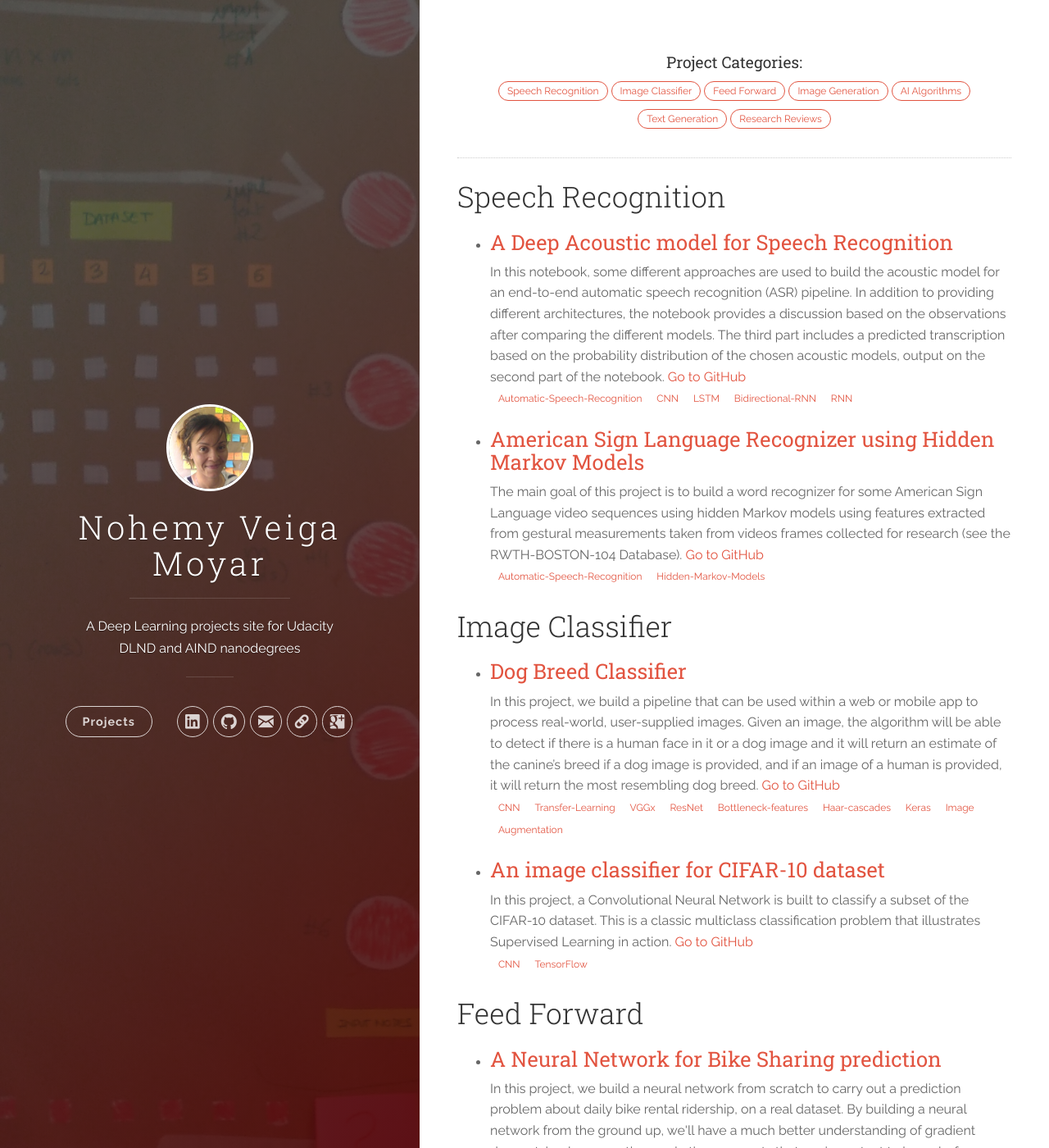
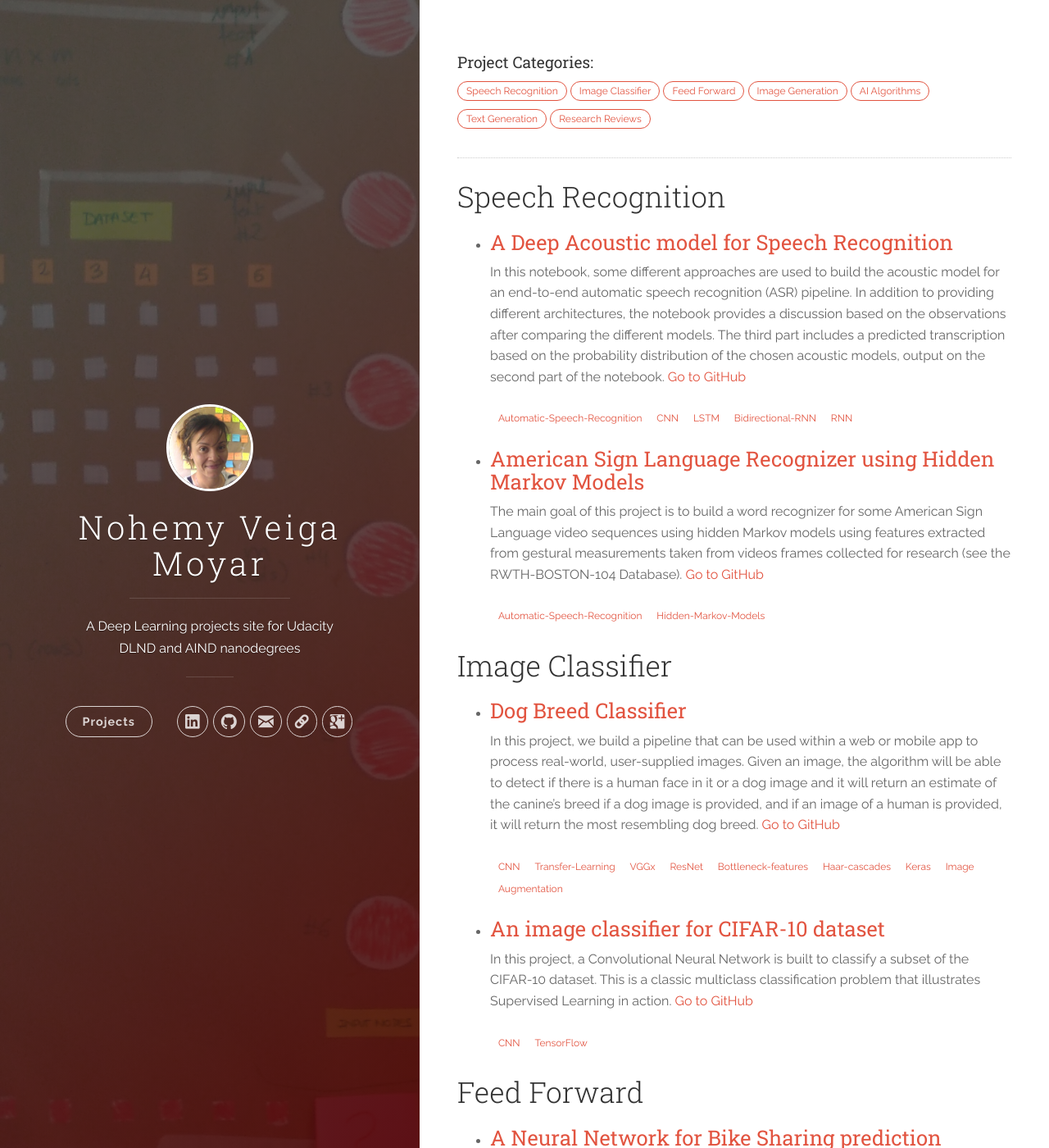
Before and after one commit to nvmoyar/nvmoyar.github.io, a Jekyll site: the page built from index.html, in a window 1280 px wide and 1400 px high. Shown: the whole window at 82% size. Built offline with Jekyll 4.4.1, drawn with Linux system fonts in a browser that asks for light colours; the list of posts is cut into pages by our own code.

Commit message:
style: Include new styles for tags and new field project tools

```diff
--- a/css/main.scss
+++ b/css/main.scss
@@ -35,7 +35,6 @@ pre.highlight code,
 .categories, .tags{
   border-bottom: #CCC 1px dotted;
   padding-bottom: 30px;
-  text-align: center;
 }
 
 .categories a,
@@ -43,7 +42,6 @@ pre.highlight code,
   border: 1px solid #e25440;
   border-radius: 20px;
   color: #e25440;
-  display: inline-block;
   font-size: 12px;
   margin: 5px 0;
   padding: 5px 10px;
@@ -51,9 +49,26 @@ pre.highlight code,
   white-space: nowrap;
 }
 
+.categories a{
+  display: inline-block;
+}
+
+.tags a{
+  display: inline;
+  line-height: 30px;
+}
+
+.tools{
+  font-size: 12px;
+}
+
 .post-meta__tags {
   font-size: 12px;
   padding: 0 5px;
+}
+
+.post-excerpt{
+  margin-bottom: 24px;
 }
 
 .footer__copyright {
```
